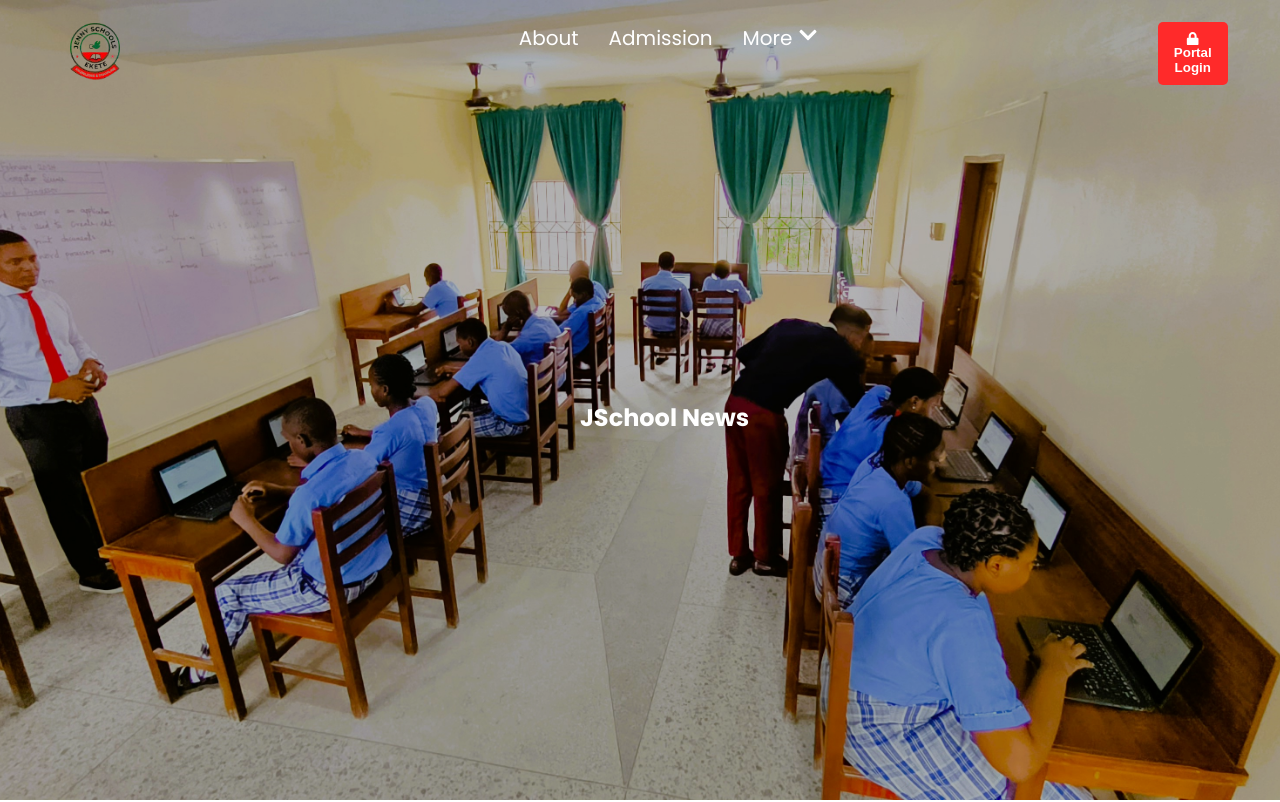
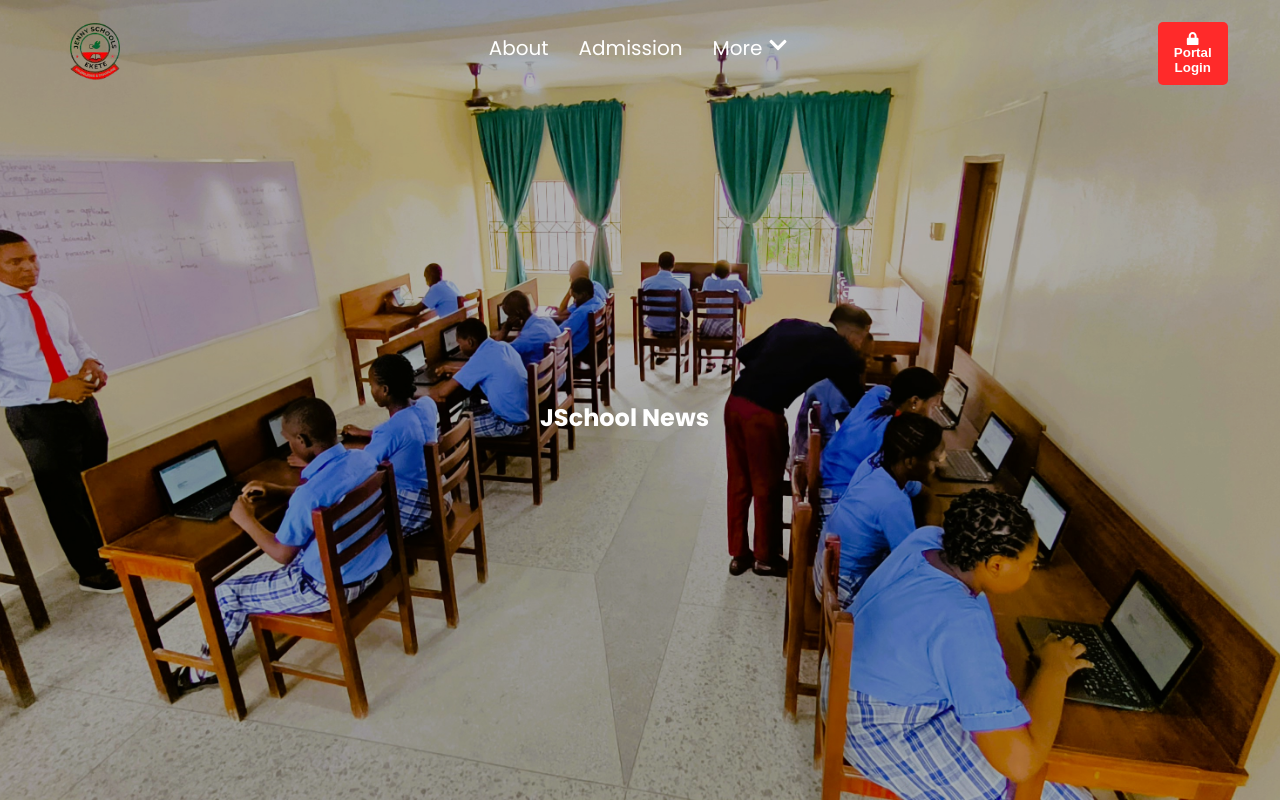
Before and after one commit to Lampnet-Technologies/jschool, a React (Vite) app: page /news in a window 1280 px wide. Shown: the top 802 px of the page. Built offline with nearby package versions, Linux system fonts and the light colour scheme; no server answers.

Commit message:
commit changes

```diff
--- a/src/components/banner/Banner.css
+++ b/src/components/banner/Banner.css
@@ -31,7 +31,7 @@
     height: 100vh;
   }
   .banner-content h1 {
-    left: 580px;
+    left: 540px;
     position: absolute;
     top: 400px;
   }
--- a/src/css/index.css
+++ b/src/css/index.css
@@ -672,7 +672,8 @@ button {
     display: flex;
     gap: 30px;
     position: relative;
-    right: 130px;
+    right: 160px;
+    top: 10px;
   }
   .login--desktop {
     display: block;
```
